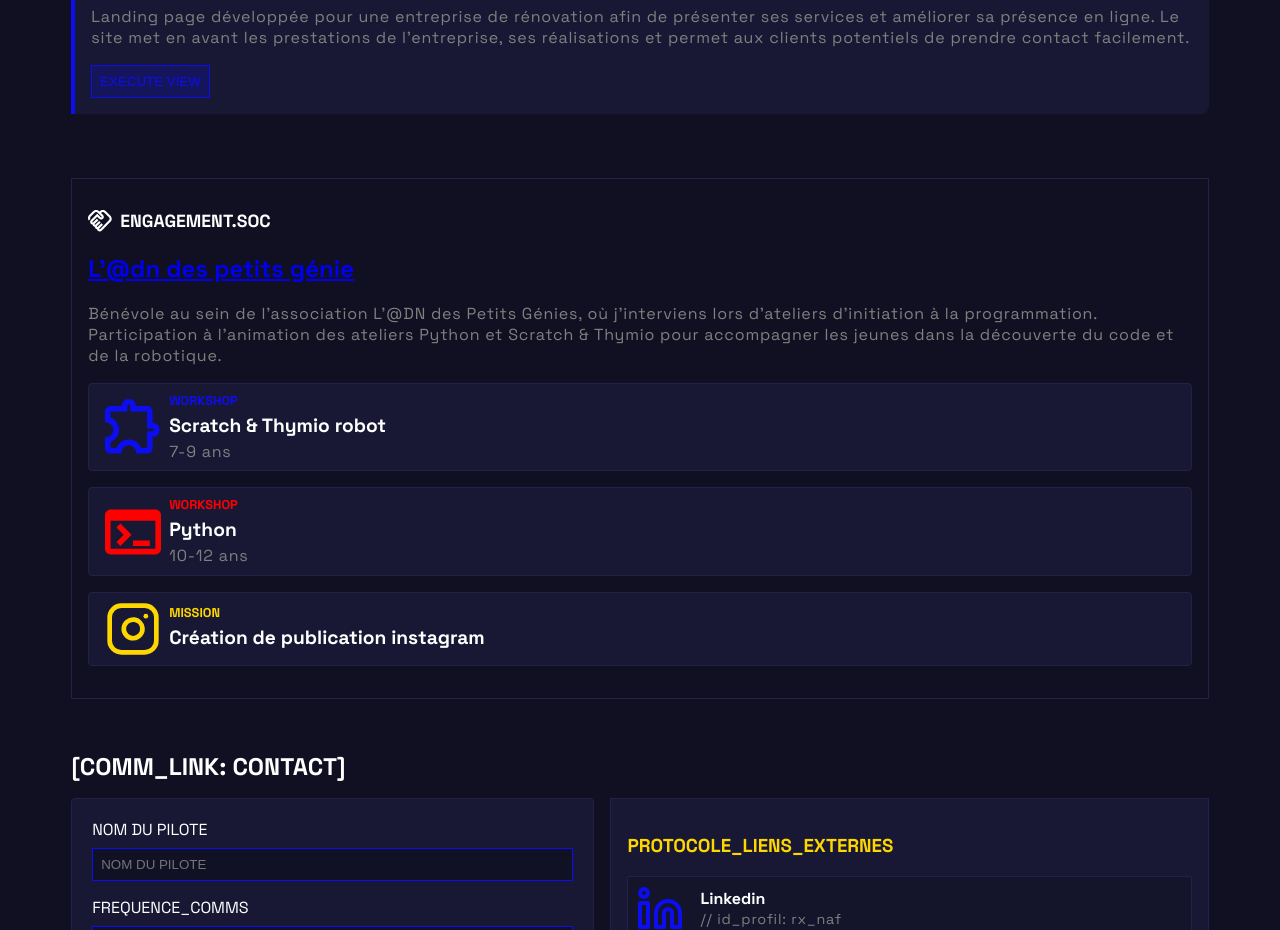
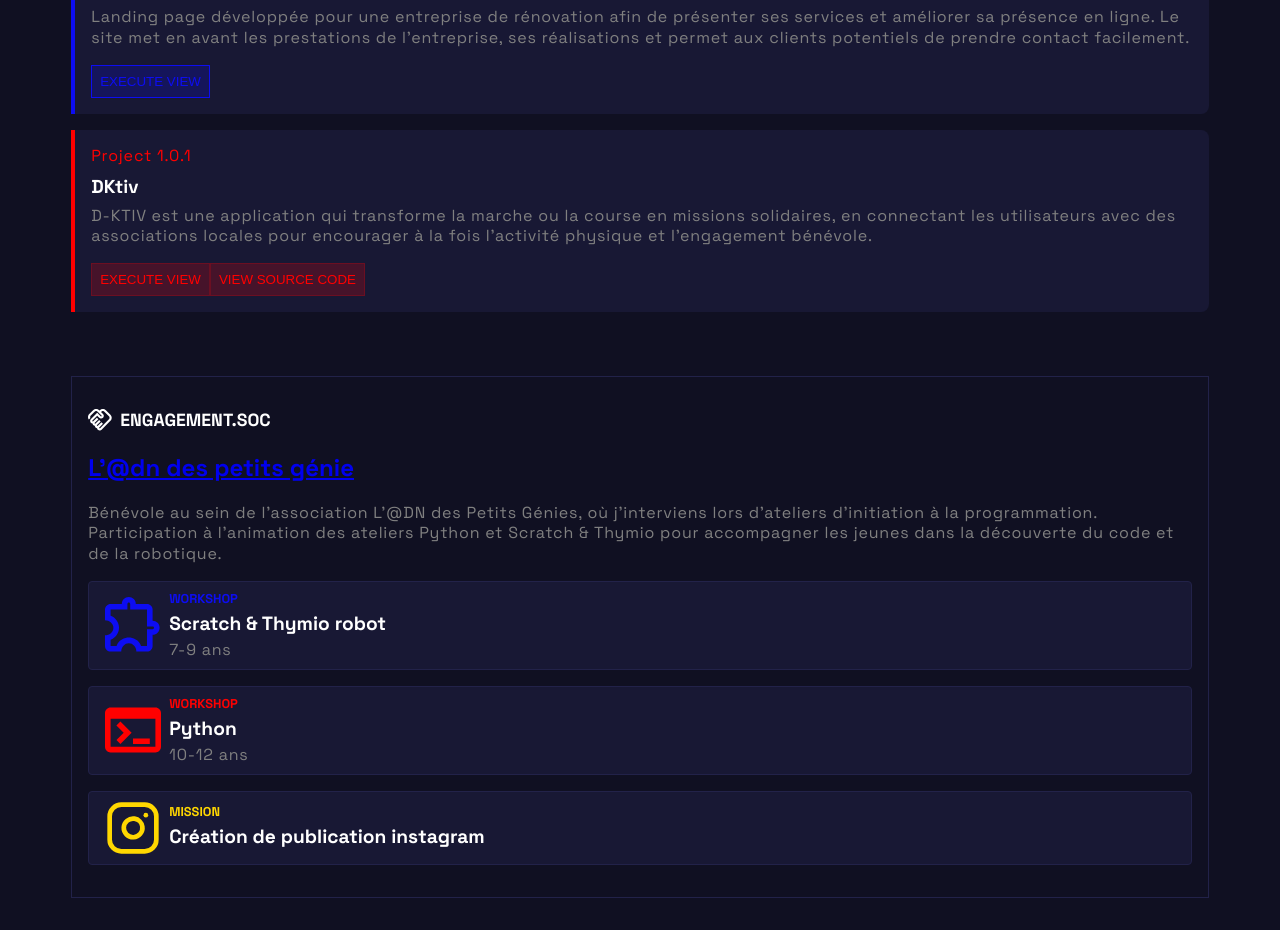
Before and after one commit to christophernafrere/portfolio-new, a Next.js app: page / in a window 1280 px wide. Shown: the part 1300-2230 px from the top of the page. Built offline with nearby package versions, Linux system fonts and the light colour scheme.

Commit message:
add dktiv project

```diff
--- a/src/section/deployment-history.tsx
+++ b/src/section/deployment-history.tsx
@@ -30,6 +30,37 @@ export default function DeploymentHistory() {
                                 window.open("https://www.bjmultirenov.fr")
                             }>
                             EXECUTE VIEW
+                        </button>
+                    </DeploymentData>
+                </DeploymentItem>
+
+                <DeploymentItem>
+                    <DeploymentData>
+                        <p className="version">Project 1.0.1</p>
+                        <h3>DKtiv</h3>
+                        <p className="description">
+                            D-KTIV est une application qui transforme la marche
+                            ou la course en missions solidaires, en connectant
+                            les utilisateurs avec des associations locales pour
+                            encourager à la fois l&apos;activité physique et
+                            l&apos;engagement bénévole.
+                        </p>
+                        <button
+                            onClick={() =>
+                                window.open(
+                                    "https://dktiv.christopher-nafrere.fr/",
+                                )
+                            }>
+                            EXECUTE VIEW
+                        </button>
+
+                        <button
+                            onClick={() =>
+                                window.open(
+                                    "https://github.com/christophernafrere/dktiv-re",
+                                )
+                            }>
+                            VIEW SOURCE CODE
                         </button>
                     </DeploymentData>
                 </DeploymentItem>
```
